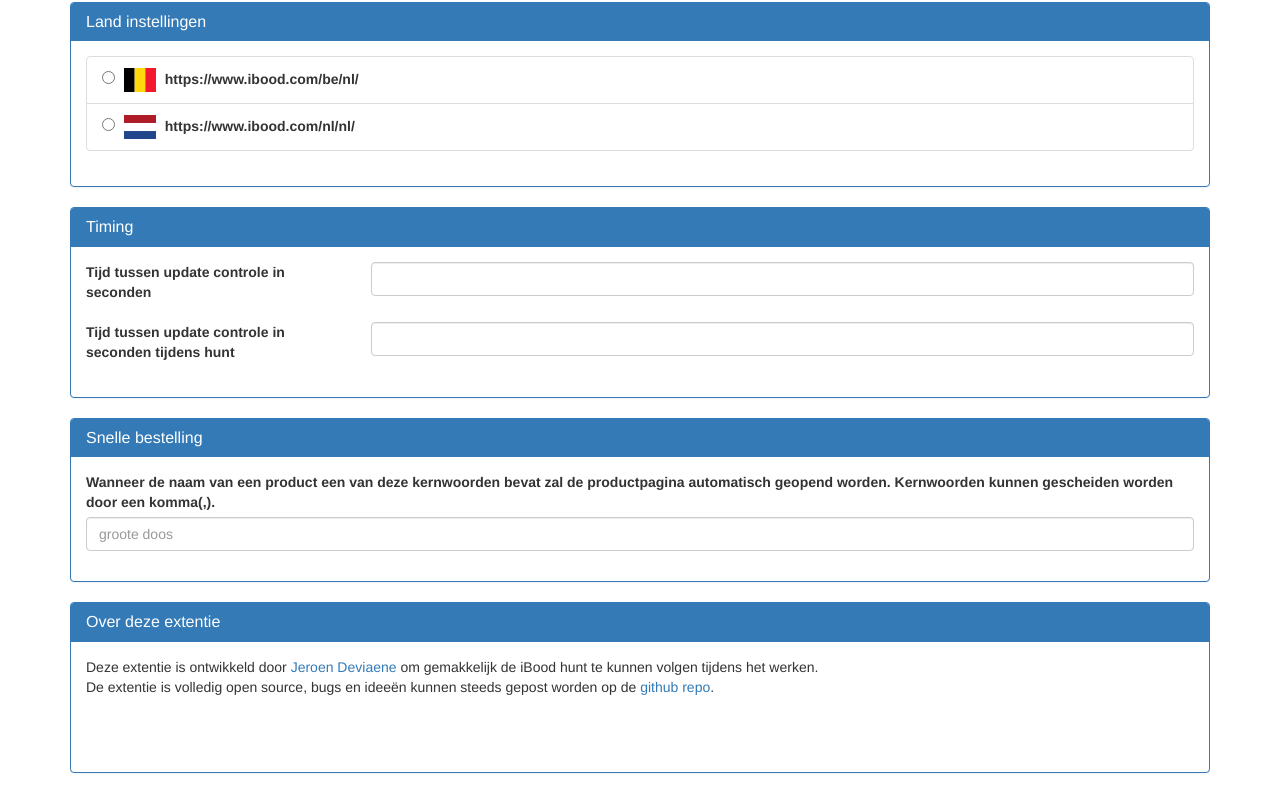
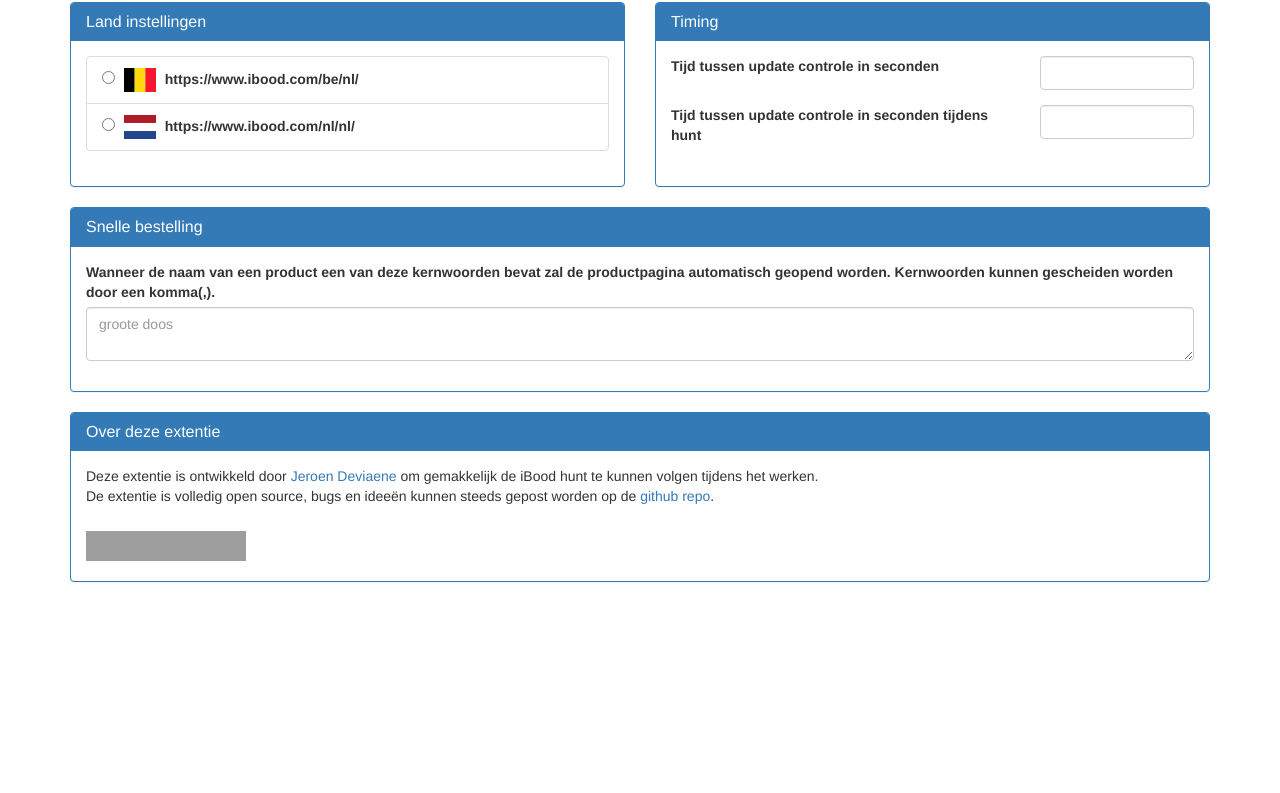
Before and after one commit to jerodev/chrome-ibood-tracker, a browser extension: page options/options.html in a window 1280 px wide. Shown: the part 108-901 px from the top of the page. After the commit the page ends 800 px from the top, so only its background shows below. Drawn offline with nearby package versions, Linux system fonts and the light colour scheme; grey boxes are pictures that could not be loaded.

Commit message:
Organizing the options page

```diff
--- a/background/background.js
+++ b/background/background.js
@@ -95,10 +95,10 @@
     doUpdateCheck();
 
     // Check ibood to find out if a hunt is going on.
-    window.ibood.isHunt(function(isHunt){
+    window.ibood.isHunt(function (isHunt) {
 
         // Get the correct time interval
-        window.settings.get('checkInterval' + (isHunt ? 'Hunt' : ''), function(interval){
+        window.settings.get('checkInterval' + (isHunt ? 'Hunt' : ''), function (interval) {
 
             // Start the update checker on the correct interval
             setInterval(doUpdateCheck, interval);
@@ -108,4 +108,4 @@
     });
 
 
-}());
+} ());
--- a/background/redirect-to-order.js
+++ b/background/redirect-to-order.js
@@ -27,4 +27,4 @@
 
     });
 
-}());
+} ());
--- a/model/ibood.js
+++ b/model/ibood.js
@@ -159,4 +159,4 @@
 
     };
 
-}());
+} ());
--- a/options/options.css
+++ b/options/options.css
@@ -1,8 +1,6 @@
 .countries label {
     display: block;
     height: 48px;
-    line-heigt: 48px !important;
-
     cursor: pointer;
 }
 
@@ -18,3 +16,8 @@
 .badges section {
     margin-right: 10px;
 }
+
+textarea {
+    width: 100%;
+    max-width: 100%;
+}
--- a/options/options.html
+++ b/options/options.html
@@ -6,15 +6,19 @@
         <link href="options.css" rel="stylesheet" />
         <script src="options.js"></script>
     </head>
-    <body>
+    <body data-spy="scroll" data-target="#nav" id="country">
         <div class="container">
             <div class="row">
+                <div class="col-xs-12">
                     <div class="page-header">
                         <div class="col-xs-12">
                             <h1>iBOOD Notifier instellingen</h1>
                         </div>
                     </div>
+                </div>
                 <div class="col-xs-12">
+                    <div class="row row-flex">
+                        <div class="col-xs-6">
                             <div class="panel panel-primary">
                                 <div class="panel-heading">
                                     <h3 class="panel-title">Land instellingen</h3>
@@ -33,23 +37,25 @@
                                 </div>
                             </div>
                         </div>
-                <div class="col-xs-12">
+                        <div class="col-xs-6">
                             <div class="panel panel-primary">
-                        <div class="panel-heading">
+                                <div class="panel-heading" id="timing">
                                     <h3 class="panel-title">Timing</h3>
                                 </div>
                                 <div class="panel-body">
                                     <div class="form-horizontal">
                                         <div class="form-group">
-                                    <label class="col-sm-3">Tijd tussen update controle in seconden</label>
-                                    <div class="col-sm-9">
+                                            <label class="col-xs-8">Tijd tussen update controle in seconden</label>
+                                            <div class="col-xs-4">
                                                 <input type="number" id="checkInterval" class="form-control" min="0" />
                                             </div>
                                         </div>
                                         <div class="form-group">
-                                    <label class="col-sm-3">Tijd tussen update controle in seconden tijdens hunt</label>
-                                    <div class="col-sm-9">
+                                            <label class="col-xs-8">Tijd tussen update controle in seconden tijdens hunt</label>
+                                            <div class="col-xs-4">
                                                 <input type="number" id="checkIntervalHunt" class="form-control" min="0" />
+                                            </div>
+                                        </div>
                                     </div>
                                 </div>
                             </div>
@@ -58,7 +64,7 @@
                 </div>
                 <div class="col-xs-12">
                     <div class="panel panel-primary">
-                        <div class="panel-heading">
+                        <div class="panel-heading" id="keywords">
                             <h3 class="panel-title">Snelle bestelling</h3>
                         </div>
                         <div class="panel-body">
@@ -66,7 +72,7 @@
                                 <div class="form-group">
                                     <label class="col-xs-12">Wanneer de naam van een product een van deze kernwoorden bevat zal de productpagina automatisch geopend worden. Kernwoorden kunnen gescheiden worden door een komma(,).</label>
                                     <div class="col-xs-12">
-                                        <input type="text" id="productAlertKeywords" class="form-control" placeholder="groote doos"  />
+                                        <textarea id="productAlertKeywords" class="form-control" placeholder="groote doos"></textarea>
                                     </div>
                                 </div>
                             </div>
@@ -75,7 +81,7 @@
                 </div>
                 <div class="col-xs-12">
                     <div class="panel panel-primary">
-                        <div class="panel-heading">
+                        <div class="panel-heading" id="about">
                             <h3 class="panel-title">Over deze extentie</h3>
                         </div>
                         <div class="panel-body">
--- a/options/options.js
+++ b/options/options.js
@@ -100,7 +100,7 @@
             }
 
             // Add an event listener to check for changes in value
-            document.getElementById("productAlertKeywords").addEventListener("change", function () {
+            document.getElementById("productAlertKeywords").addEventListener("keyup", function () {
 
                 // Get the value
                 var value = this.value;
@@ -122,6 +122,31 @@
      */
     document.addEventListener('DOMContentLoaded', function () {
 
+		// Set the height of flex rows
+		var rows = document.querySelectorAll('.row-flex');
+		for (var i = 0; i < rows.length; i++) {
+
+			// Get the current row
+			var row = rows[i];
+			var panels = row.querySelectorAll('.panel-body');
+
+			// Find the longest panel-body
+			var height = 0;
+			for (var j = 0; j < panels.length; j++) {
+				var pheight = panels[j].clientHeight;
+
+				if (pheight > height) {
+					height = pheight;
+				}
+			}
+
+			// Set the height for all panels
+			for (var j = 0; j < panels.length; j++) {
+				panels[j].style.height = height + "px";
+			}
+
+		}
+
         // Load the settings
         loadSettings();
 
--- a/popup/popup.js
+++ b/popup/popup.js
@@ -82,4 +82,4 @@
 
     });
 
-}());
+} ());
```
Lines whose indentation alone changed are shown as unchanged.
